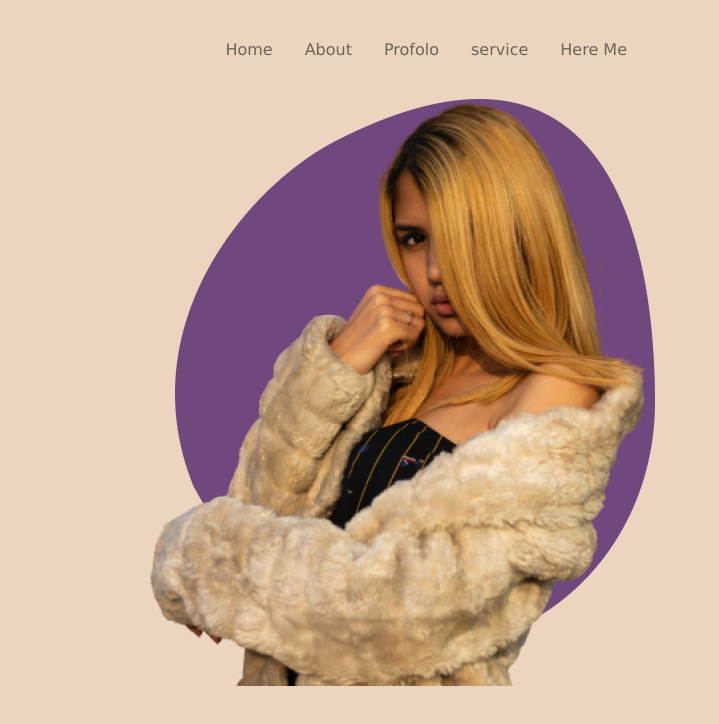
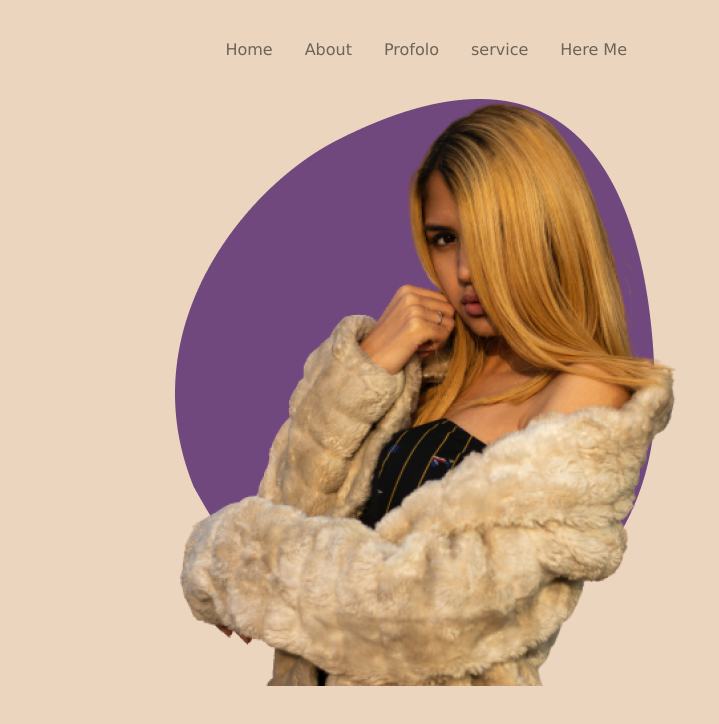
Before and after one commit to Hemath-life/01_css_cv, a plain HTML site: page index.html in a window 1280 px wide. Shown: the full height of the page, 561-1280 px from the left. Drawn offline with Linux system fonts and the light colour scheme.

Commit message:
Update style.css

```diff
--- a/css/style.css
+++ b/css/style.css
@@ -100,7 +100,7 @@ nav ul li {
 
 .main .right-side .girl {
   position: absolute;
-  left: -30px;
+  left: 0;
   -webkit-transition: all 1s;
   transition: all 1s;
 }
@@ -112,7 +112,7 @@ nav ul li {
 }
 
 .main .right-side:hover .girl {
-  left: -40px;
+  left: 10px;
 }
 
 .main .right-side:hover .ellipse {
```
